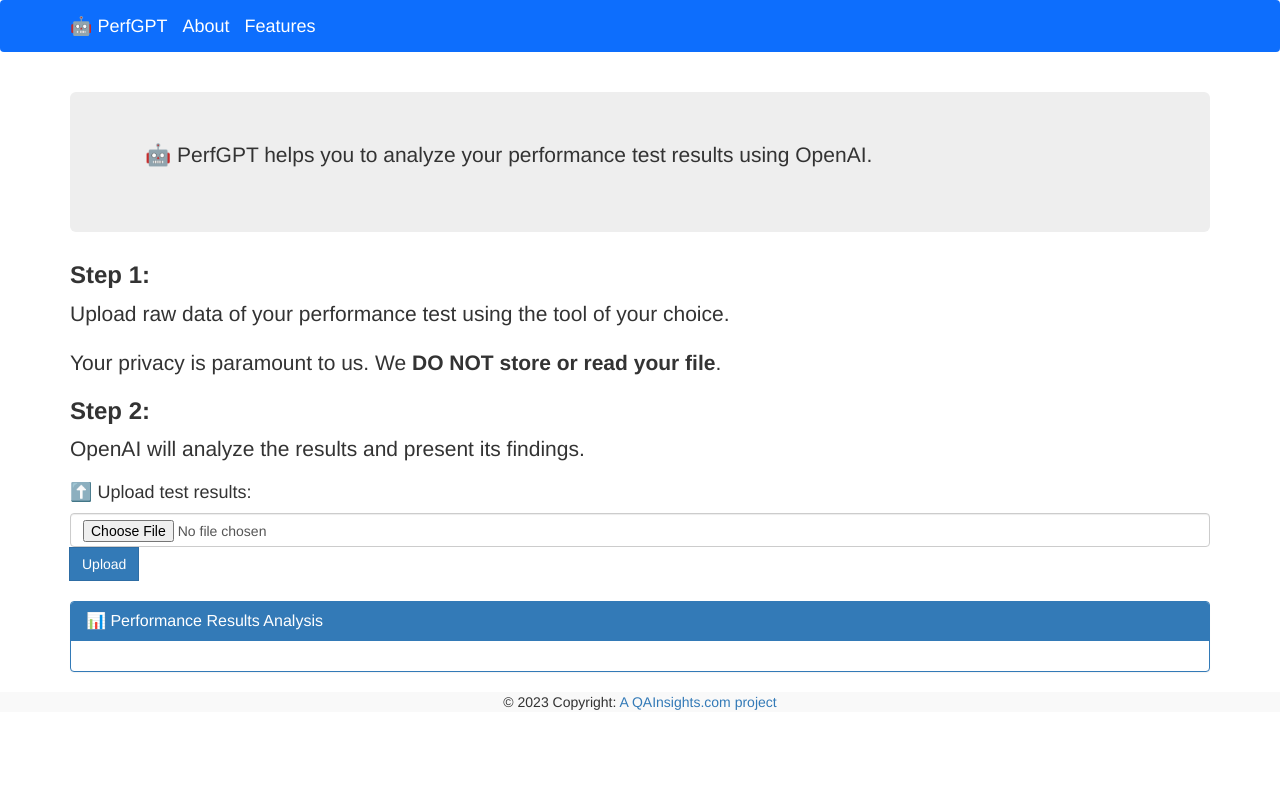
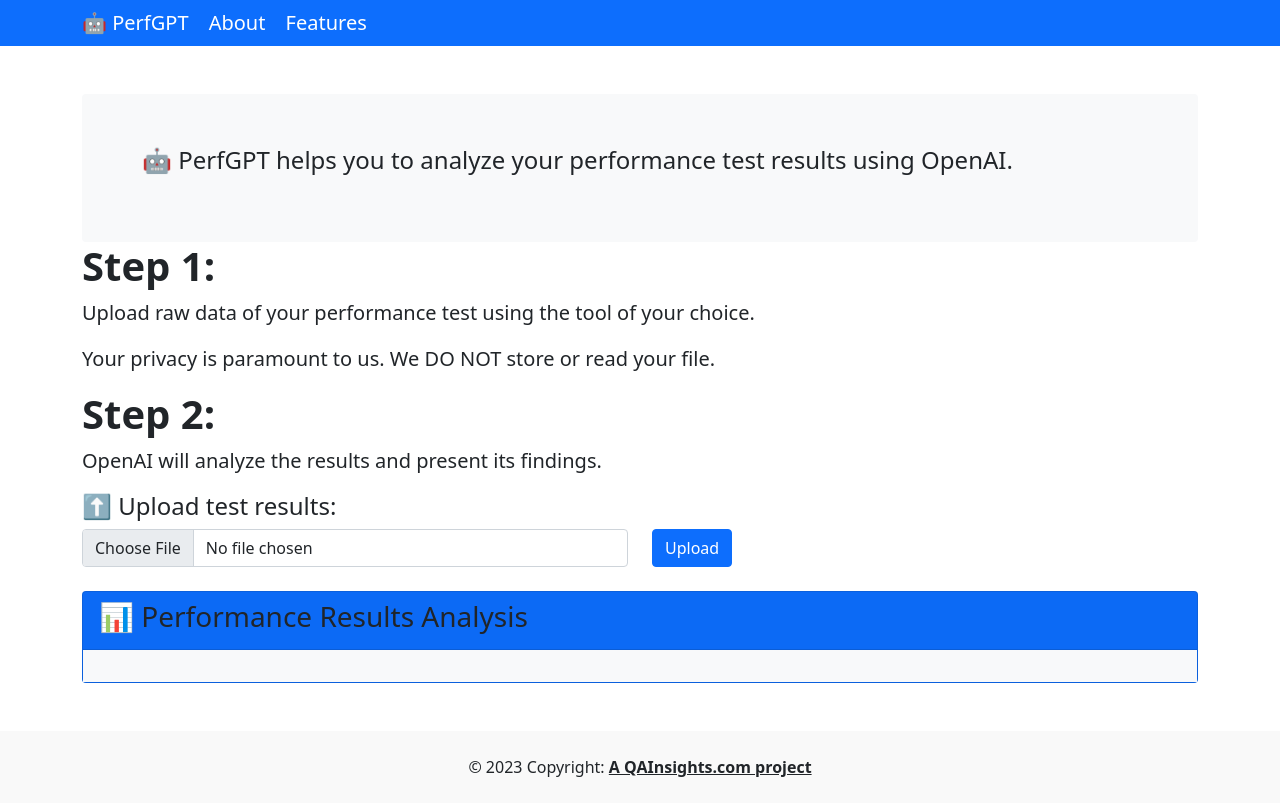
Before and after one commit to QAInsights/perfGPT, a Flask app: template templates/analysis_response.html in a window 1280 px wide. Before the commit the page ends 710 px from the top, so only its background shows below. Run offline with Flask 2, Linux system fonts and the light colour scheme; the template is opened without the code that fills it, so the values that code supplies are empty.

Commit message:
Upgrade boostrap to v5 and add spinner

```diff
--- a/templates/analysis_response.html
+++ b/templates/analysis_response.html
@@ -1,11 +1,11 @@
-{% extends 'layout.html' %}
+{% extends 'index.html' %}
 {% block body %}
 
-<div class="panel panel-primary">
-      <div class="panel-heading">
-        <h3 class="panel-title">📊 Performance Results Analysis</h3>
+<div class="card bg-primary">
+      <div class="card-header">
+        <h3 class="card-title">📊 Performance Results Analysis</h3>
       </div>
-      <div class="panel-body">
+      <div class="card-body bg-light">
         {{ response }}
       </div>
 </div>
--- a/templates/index.html
+++ b/templates/index.html
@@ -1,5 +1,37 @@
 {% extends 'layout.html' %}
+{% block contents %}
+<div class="container">
+    <div class="mt-4 p-5 bg-light rounded">
+        <div class="container">
+            <p class="lead fs-4">🤖 PerfGPT helps you to analyze your performance test results using OpenAI.</p>
+        </div>
+    </div>
+    <h1 class="display-6 fw-bold">Step 1:</h1>
+    <p class="lead">Upload raw data of your performance test using the tool of your choice.</p>
+    <p class="lead">Your privacy is paramount to us. We <strong>DO NOT store or read your file</strong>.</p>
+    <h3 class="display-6 fw-bold" style="font-weight: bold;">Step 2:</h3>
+    <p class="lead">OpenAI will analyze the results and present its findings.</p>
+    <h4>⬆️ Upload test results:</h4>
 
+    <form action="/upload" method="post" enctype="multipart/form-data">
+        <span class="input-group-btn">
+            <div class="row">
+                <div class="col">
+                    <input   class="form-control" type="file" name="file">
+                </div>
+                <div class="col">
+                    <input   class="btn btn-primary mb-3" type="submit" value="Upload" onclick="loading();">
+                </div>
+            </div>
+        </span>
+    </form>
+<h1></h1>
+<div class="row">
+    <div class="spinner-grow mx-auto" id="loading" role="status" style="display: none;">
+        <span class="visually-hidden">Loading...</span>
+    </div>
+</div>
+{% endblock %}
 {% block body %}
 
 {% endblock %}
--- a/templates/layout.html
+++ b/templates/layout.html
@@ -4,34 +4,23 @@
     <meta charset="utf-8">
     <meta name="viewport" content="width=device-width, initial-scale=1">
     <title>PerfGPT - Analyze your performance test results using OpenAI</title>
-    <link rel="stylesheet" href="https://cdn.jsdelivr.net/npm/bootstrap@3.4.1/dist/css/bootstrap.min.css" integrity="sha384-HSMxcRTRxnN+Bdg0JdbxYKrThecOKuH5zCYotlSAcp1+c8xmyTe9GYg1l9a69psu" crossorigin="anonymous">
-    <script src="https://cdn.jsdelivr.net/npm/bootstrap@3.4.1/dist/js/bootstrap.min.js" integrity="sha384-aJ21OjlMXNL5UyIl/XNwTMqvzeRMZH2w8c5cRVpzpU8Y5bApTppSuUkhZXN0VxHd" crossorigin="anonymous"></script>
+    <link href="https://cdn.jsdelivr.net/npm/bootstrap@5.0.2/dist/css/bootstrap.min.css" rel="stylesheet" integrity="sha384-EVSTQN3/azprG1Anm3QDgpJLIm9Nao0Yz1ztcQTwFspd3yD65VohhpuuCOmLASjC" crossorigin="anonymous">
+    <script src="https://cdn.jsdelivr.net/npm/bootstrap@5.0.2/dist/js/bootstrap.bundle.min.js" integrity="sha384-MrcW6ZMFYlzcLA8Nl+NtUVF0sA7MsXsP1UyJoMp4YLEuNSfAP+JcXn/tWtIaxVXM" crossorigin="anonymous"></script>
+    <script type="text/javascript">
+        function loading(){
+            document.getElementById("loading").style.display = "block";
+        }
+    </script>
     </head>
 <body>
     {% include 'includes/navbar.html' %}
     <br/>
-    <div class="container">
-        <div class="jumbotron jumbotron-fluid">
-            <div class="container">
-                <p class="lead">🤖 PerfGPT helps you to analyze your performance test results using OpenAI.</p>
-            </div>
-        </div>
-        <h3 class="display-3" style="font-weight: bold;">Step 1:</h3>
-        <p class="lead">Upload raw data of your performance test using the tool of your choice.</p>
-        <p class="lead">Your privacy is paramount to us. We <strong>DO NOT store or read your file</strong>.</p>
-        <h3 class="display-3" style="font-weight: bold;">Step 2:</h3>
-        <p class="lead">OpenAI will analyze the results and present its findings.</p>
-        <h4>⬆️ Upload test results:</h4>
-        <form action="/upload" method="post" enctype="multipart/form-data">
-            <span class="input-group-btn">
-                <input   class="form-control" type="file" name="file">
-                <input   class="btn btn-primary mb-3" type="submit" value="Upload">
-            </span>
-        </form>
-    <h1></h1>
+    {% block contents %}
+    {% endblock %}
     {% block body %}
+    {% endblock %}
     <br/>
-    {% endblock %}
+    <div class="mb-4"></div>
     </div>
     {% include 'includes/footer.html' %}
 </body>
```
Also changed, not shown: templates/about.html (+3 -14 lines), templates/features.html (+3 -14 lines).
